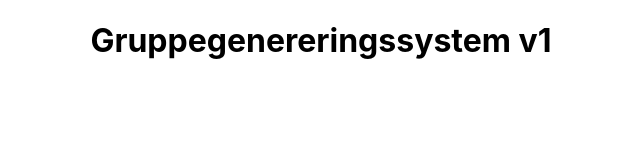
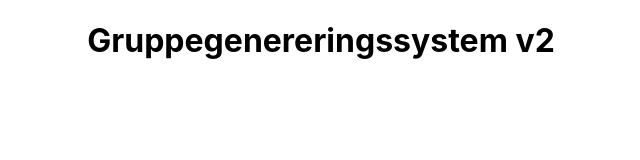
Before and after one commit to zaimimr/GruppeGenereringSystem, a React (Create React App) app in the folder frontend/: page / in a window 1280 px wide. Shown: the top 160 px of the page, without its empty margins (319-959 px from the left). Built offline with nearby package versions, Linux system fonts and the light colour scheme.

Commit message:
testing new

```diff
--- a/frontend/src/App.tsx
+++ b/frontend/src/App.tsx
@@ -6,7 +6,7 @@ export type AppProps = {};
 const App: React.FunctionComponent<AppProps> = () => {
   return (
     <div className='App'>
-      <h1>Gruppegenereringssystem v1</h1>
+      <h1>Gruppegenereringssystem v2</h1>
     </div>
   );
 };
```
